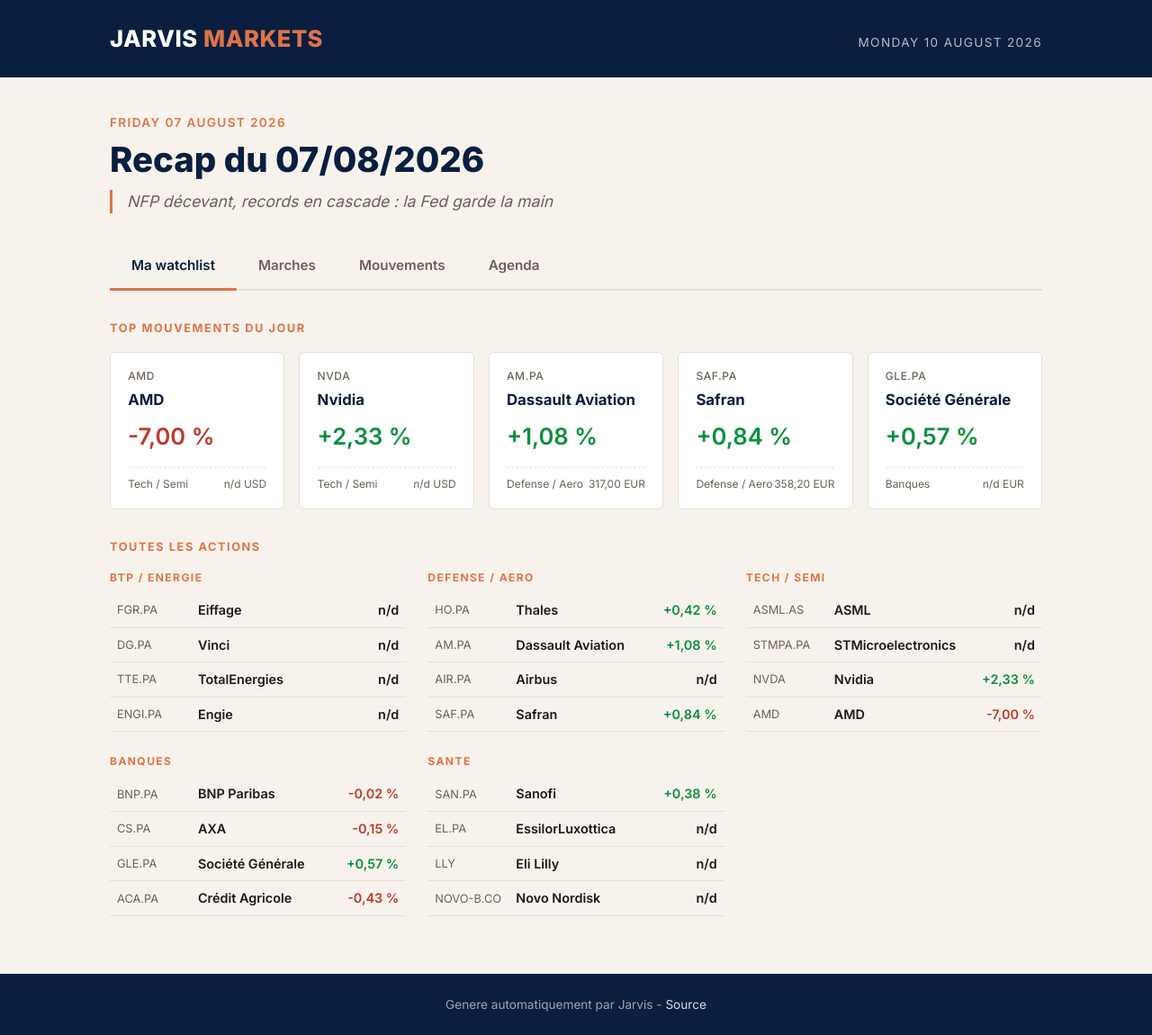
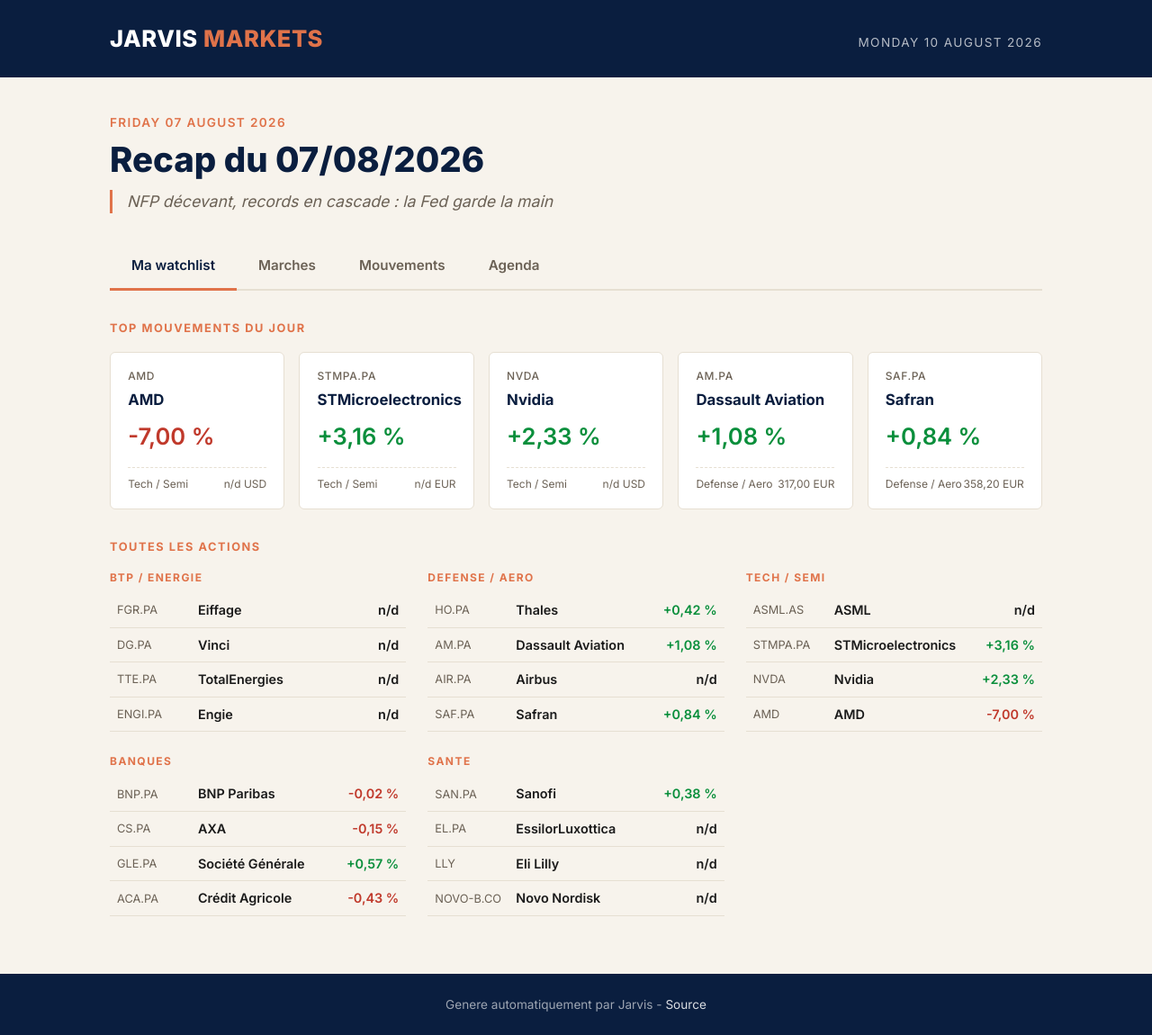
Before and after one commit to tongT43/jarvis-market-daily, a Jekyll site: the page built from _reports/2026-08-07.md, in a window 1280 px wide. Shown: the whole page at 90% size. Built offline with Jekyll 4.4.1, drawn with Linux system fonts in a browser that asks for light colours; some of the changed lines change nothing that is shown.

Commit message:
Daily market recap 2026-08-07

```diff
--- a/_reports/2026-08-07.md
+++ b/_reports/2026-08-07.md
@@ -5,22 +5,22 @@
 tagline: "NFP décevant, records en cascade : la Fed garde la main"
 en_bref: "Le rapport sur l'emploi américain de juillet a surpris à la baisse avec une destruction nette de 23 000 postes, bien loin des 85 000 créations attendues. Paradoxalement, cette mauvaise nouvelle économique a été interprétée comme une bonne nouvelle par les marchés, qui y voient une marge accrue pour la Fed de rester accommodante. Le CAC 40 a signé une 7ème séance de hausse consécutive et clôture une semaine historique (+2,41 %), tandis que le Nasdaq bondit de 1,30 % porté par les publications de résultats technologiques."
 performance:
-  cac40: "+0,17 %"
+  cac40: "+0,37 %"
   sp500: "+0,62 %"
   nasdaq: "+1,30 %"
   dowjones: "+0,28 %"
 indices:
-  - { name: "CAC 40", value: "8 714,93", change: "+0,17 %" }
+  - { name: "CAC 40", value: "8 732,03", change: "+0,37 %" }
   - { name: "S&P 500", value: "7 757,64", change: "+0,62 %" }
   - { name: "Nasdaq", value: "26 690,62", change: "+1,30 %" }
   - { name: "Dow Jones", value: "54 036,93", change: "+0,28 %" }
   - { name: "EuroStoxx 50", value: "n/d", change: "+0,40 %" }
 watchlist_top:
   - { ticker: "AMD", name: "AMD", sector: "Tech / Semi", change: "-7,00 %", price: "n/d USD" }
+  - { ticker: "STMPA.PA", name: "STMicroelectronics", sector: "Tech / Semi", change: "+3,16 %", price: "n/d EUR" }
   - { ticker: "NVDA", name: "Nvidia", sector: "Tech / Semi", change: "+2,33 %", price: "n/d USD" }
   - { ticker: "AM.PA", name: "Dassault Aviation", sector: "Defense / Aero", change: "+1,08 %", price: "317,00 EUR" }
   - { ticker: "SAF.PA", name: "Safran", sector: "Defense / Aero", change: "+0,84 %", price: "358,20 EUR" }
-  - { ticker: "GLE.PA", name: "Société Générale", sector: "Banques", change: "+0,57 %", price: "n/d EUR" }
 watchlist_all:
   - { ticker: "FGR.PA", name: "Eiffage", sector: "BTP / Energie", change: "n/d" }
   - { ticker: "DG.PA", name: "Vinci", sector: "BTP / Energie", change: "n/d" }
@@ -31,7 +31,7 @@
   - { ticker: "AIR.PA", name: "Airbus", sector: "Defense / Aero", change: "n/d" }
   - { ticker: "SAF.PA", name: "Safran", sector: "Defense / Aero", change: "+0,84 %" }
   - { ticker: "ASML.AS", name: "ASML", sector: "Tech / Semi", change: "n/d" }
-  - { ticker: "STMPA.PA", name: "STMicroelectronics", sector: "Tech / Semi", change: "n/d" }
+  - { ticker: "STMPA.PA", name: "STMicroelectronics", sector: "Tech / Semi", change: "+3,16 %" }
   - { ticker: "NVDA", name: "Nvidia", sector: "Tech / Semi", change: "+2,33 %" }
   - { ticker: "AMD", name: "AMD", sector: "Tech / Semi", change: "-7,00 %" }
   - { ticker: "BNP.PA", name: "BNP Paribas", sector: "Banques", change: "-0,02 %" }
@@ -44,30 +44,30 @@
   - { ticker: "NOVO-B.CO", name: "Novo Nordisk", sector: "Sante", change: "n/d" }
 movers_cac:
   hausses:
-    - { name: "données non disponibles", change: "n/d" }
+    - { name: "Ubisoft", change: "+4,43 %" }
     - { name: "données non disponibles", change: "n/d" }
     - { name: "données non disponibles", change: "n/d" }
   baisses:
     - { name: "Eutelsat", change: "-7,40 %" }
-    - { name: "Stellantis", change: "-1,52 %" }
-    - { name: "données non disponibles", change: "n/d" }
+    - { name: "DBV Technologies", change: "-4,44 %" }
+    - { name: "Air France-KLM", change: "-2,95 %" }
+secteurs:
+  - { name: "Technologie / Semi-conducteurs", note: "Secteur en forte hausse porté par le Nasdaq +1,30 % — STMicro +3,16 % et ASML relève ses prévisions 2026 à €43-45 Md€ (2e révision en hausse de l'année)" }
+  - { name: "Communication / Médias", note: "Seul secteur en baisse côté US, Datadog (DDOG) et AppLovin (APP) en repli — Trade Desk aussi sous pression après résultats" }
+  - { name: "Industriels / Matériaux", note: "En tête des gains sur le S&P 500 — Leidos (LDOS) et Parker Hannifin (PH) tirent le secteur" }
+  - { name: "Aérospatiale / Défense", note: "Eutelsat -7,4 % sur le CAC 40 suite à des perspectives 2026-27 jugées trop prudentes malgré des résultats supérieurs aux attentes" }
 movers_sp:
   hausses:
     - { name: "Atlassian", change: "+35,00 %" }
     - { name: "Twilio", change: "+25,00 %" }
-    - { name: "Airbnb", change: "n/d" }
+    - { name: "SpaceX (non coté)", change: "+12,00 %" }
   baisses:
-    - { name: "Trade Desk", change: "n/d" }
-    - { name: "Papa John's", change: "n/d" }
-    - { name: "données non disponibles", change: "n/d" }
-secteurs:
-  - { name: "Technologie / Semi-conducteurs", note: "Secteur en forte hausse porté par le Nasdaq +1,30 % — ASML relève ses prévisions 2026 à €43-45 Md€ (2e révision en hausse de l'année)" }
-  - { name: "Communication / Médias", note: "Seul secteur en baisse côté US, Trade Desk chute après résultats décevants" }
-  - { name: "Industriels / Matériaux", note: "En tête des gains sur le S&P 500 selon les données sectorielles" }
-  - { name: "Aérospatiale / Défense", note: "Eutelsat -7,4 % sur le CAC 40 suite à des perspectives 2026-27 jugées trop prudentes" }
+    - { name: "AppLovin (APP)", change: "n/d" }
+    - { name: "Honeywell Aerospace (HONA)", change: "n/d" }
+    - { name: "Datadog (DDOG)", change: "n/d" }
 evenements:
   - "NFP juillet 2026 : destruction nette de 23 000 emplois (vs +85 000 attendus), chômage à 4,1 %, salaire horaire +0,1 % (vs +0,3 %) — optimisme sur les taux Fed"
-  - "CAC 40 au sommet historique : 7ème séance de hausse consécutive, +2,41 % sur la semaine — record intraday à 8 742,53 pts jeudi"
+  - "CAC 40 au sommet historique : 7ème séance de hausse consécutive à 8 732,03 pts, +2,41 % sur la semaine — record intraday à 8 742,53 pts jeudi"
   - "ASML relève ses prévisions de chiffre d'affaires 2026 à €43-45 Md€ (vs €36-40 Md€), 2ème révision de l'année sur fond de demande IA soutenue"
   - "Atlassian +35 % et Twilio +25 % après des résultats trimestriels nettement supérieurs aux attentes"
   - "Eutelsat -7,4 % : la guidance 2026-27 (légère croissance CA, marge stable) déçoit le marché malgré la progression du segment LEO"
@@ -76,5 +76,5 @@
   - "Mercredi 12 août : CPI US (inflation mensuelle et annuelle) — donnée clé pour la Fed"
   - "Jeudi 13 août : PIB Royaume-Uni, production industrielle zone euro, inscriptions hebdomadaires au chômage US, prix à la production"
   - "Vendredi 14 août : Ventes au détail US, indice de confiance Michigan, balance commerciale zone euro"
-  - "Semaine à surveiller : résultats de ThyssenKrupp, Valneva et Applied Materials"
+  - "Résultats d'entreprises : Cisco Systems (12/08), Adyen, Applied Materials, Valneva (13/08), Talanx (14/08)"
 ---
```
